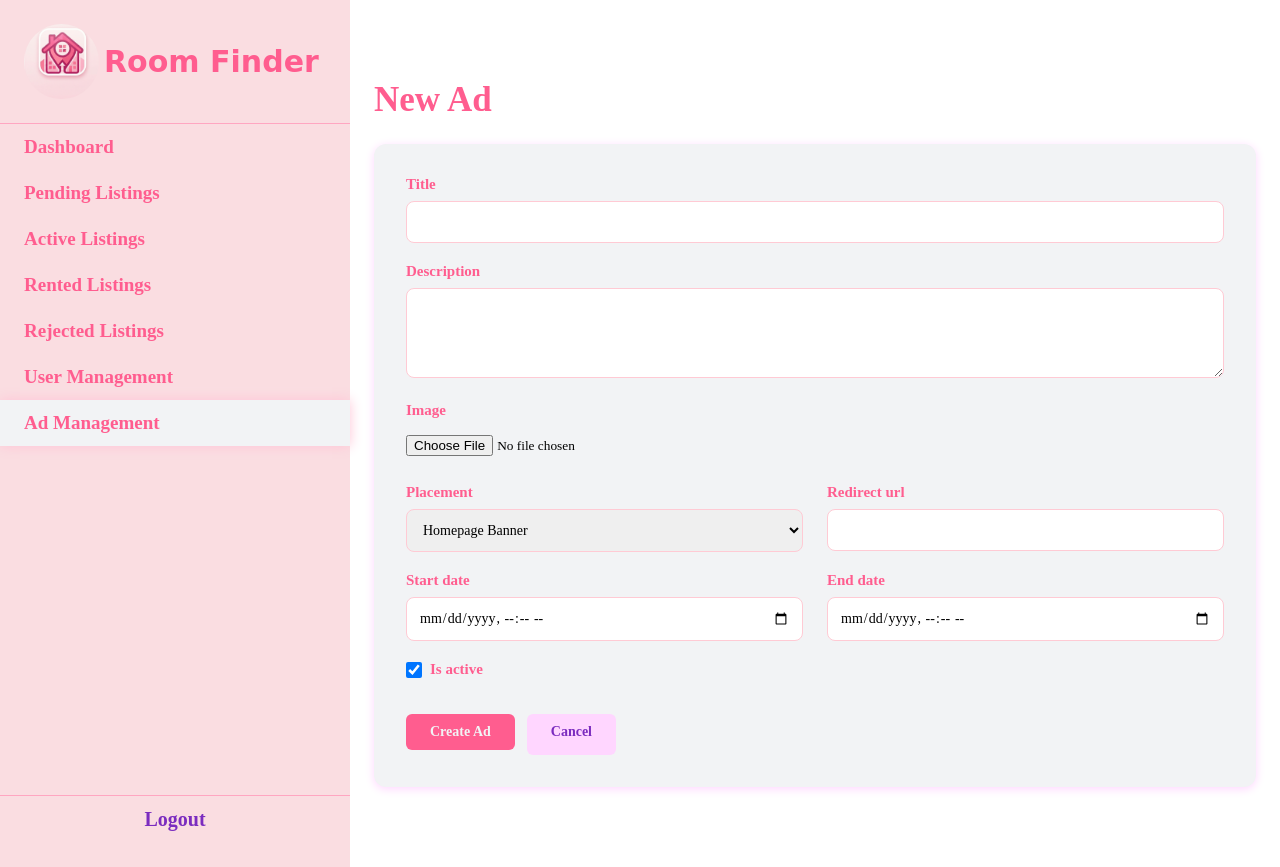
After one commit to janaki0068/Room-Finder, a Django app: page /adminpanel/ads/new/ in a window 1280 px wide. The commit adds this page. Run offline with Django 5.2, Linux system fonts and the light colour scheme; the visitor is signed in with stand-in values (Sample User, id 1); some web fonts are replaced.

Commit message:
ad management

```diff
--- /dev/null
+++ b/adminpanel/forms.py
@@ -0,0 +1,26 @@
+from django import forms
+from .models import Ad
+
+class AdForm(forms.ModelForm):
+    class Meta:
+        model = Ad
+        fields = ['title', 'description', 'image', 'redirect_url', 'placement', 'start_date', 'end_date', 'is_active']
+        widgets = {
+            "title": forms.TextInput(attrs={"class": "ad-input"}),
+            "description": forms.Textarea(attrs={"class": "ad-input", "rows": 4}),
+            "image": forms.ClearableFileInput(attrs={"class": "ad-input-file"}),
+            "redirect_url": forms.URLInput(attrs={"class": "ad-input"}),
+            "placement": forms.Select(attrs={"class": "ad-input"}),
+            "start_date": forms.DateTimeInput(attrs={"class": "ad-input", "type": "datetime-local"}),
+            "end_date": forms.DateTimeInput(attrs={"class": "ad-input", "type": "datetime-local"}),
+            "is_active": forms.CheckboxInput(attrs={"class": "ad-checkbox"}),
+        }
+
+    def clean(self):
+        cleaned = super().clean()
+        start = cleaned.get('start_date')
+        end = cleaned.get('end_date')
+
+        if start and end and end <= start:
+            raise forms.ValidationError("End date must be after start date.")
+        return cleaned
--- a/adminpanel/urls.py
+++ b/adminpanel/urls.py
@@ -16,4 +16,10 @@ urlpatterns = [
     path('users/delete/<int:user_id>/', views.delete_user, name='delete_user'),
 
     path('logout/', views.custom_logout, name='logout'),
+
+    path('ads/', views.ad_list, name='ad_list'),
+    path('ads/new/', views.ad_create, name='ad_create'),
+    path('ads/<int:ad_id>/edit/', views.ad_edit, name='ad_edit'),
+    path('ads/<int:ad_id>/toggle/', views.ad_toggle, name='ad_toggle'),
+    path('ads/<int:ad_id>/delete/', views.ad_delete, name='ad_delete'),
 ]
--- a/adminpanel/views.py
+++ b/adminpanel/views.py
@@ -3,6 +3,9 @@ from django.contrib.admin.views.decorators import staff_member_required
 from rooms.models import Room
 from django.contrib.auth.models import User
 from django.contrib.auth import logout
+from .models import Ad
+from .forms import AdForm
+from django.contrib import messages
 
 # Create your views here.
 
@@ -15,6 +18,7 @@ def admin_dashboard(request):
         "rented_count": Room.objects.filter(status="rented").count(),
         "rejected_count": Room.objects.filter(status="rejected").count(),
         "total_users": User.objects.count(),
+        "active_ads_count": Ad.objects.filter(is_active=True).count(),
     }
     return render(request, "adminpanel/dashboard.html", context)
 
@@ -95,3 +99,60 @@ def delete_user(request, user_id):
 def custom_logout(request):
     logout(request)
     return redirect('login')
+
+@staff_member_required
+def ad_list(request):
+    status_filter = request.GET.get('status', 'all')
+    ads = Ad.objects.all()
+
+    if status_filter != 'all':
+        ads = [ad for ad in ads if ad.status_label == status_filter]
+
+    return render(request, "adminpanel/ad_list.html", {
+        "ads": ads,
+        "status_filter": status_filter,
+    })
+
+@staff_member_required
+def ad_create(request):
+    if request.method == "POST":
+        form = AdForm(request.POST, request.FILES)
+        if form.is_valid():
+            form.save()
+            messages.success(request, "Ad created successfully.")
+            return redirect("ad_list")
+    else:
+        form = AdForm()
+    return render(request, "adminpanel/ad_form.html", {"form": form, "editing": False})
+
+
+@staff_member_required
+def ad_edit(request, ad_id):
+    ad = get_object_or_404(Ad, id=ad_id)
+    if request.method == "POST":
+        form = AdForm(request.POST, request.FILES, instance=ad)
+        if form.is_valid():
+            form.save()
+            messages.success(request, "Ad updated successfully.")
+            return redirect("ad_list")
+    else:
+        form = AdForm(instance=ad)
+    return render(request, "adminpanel/ad_form.html", {"form": form, "editing": True})
+
+
+@staff_member_required
+def ad_toggle(request, ad_id):
+    ad = get_object_or_404(Ad, id=ad_id)
+    if request.method == "POST":
+        ad.is_active = not ad.is_active
+        ad.save()
+    return redirect("ad_list")
+
+
+@staff_member_required
+def ad_delete(request, ad_id):
+    ad = get_object_or_404(Ad, id=ad_id)
+    if request.method == "POST":
+        ad.delete()
+        messages.success(request, "Ad deleted.")
+    return redirect("ad_list")
--- a/static/css/adminpanel.css
+++ b/static/css/adminpanel.css
@@ -1,4 +1,13 @@
 /* PENDING LIST, APPROVED LIST, REJECTED LIST */
+body {
+    padding-bottom: 0;
+}
+
+.admin-main {
+    flex: 1;
+    min-width: 0;
+    padding: 40px 0;
+}
 
 .admin-container{
     max-width: 1100px;
@@ -224,7 +243,7 @@
     text-decoration: none;
     color: var(--color-5);
     font-weight: 600;
-    font-size: 20px;
+    font-size: 19px;
     transition: background-color 0.2s;
 }
 
@@ -238,7 +257,7 @@
     text-decoration: none;
     color: var(--color-11);
     text-align: center;
-    font-size: 25px;
+    font-size: 20px;
     font-weight: 600;
     border-top: 1px solid var(--color-3);
 }
@@ -289,3 +308,146 @@
     font-size: 14px;
     font-weight: 600;
 }
+
+/* AD FORM */
+
+.admin-main {
+    flex: 1;
+    min-width: 0;
+    padding: 40px 0;
+}
+
+.ad-form-box {
+    background: var(--color-logo);
+    border-radius: 12px;
+    padding: 32px;
+    width: 100%;
+    max-width: 900px;
+    margin: 0 auto;
+    box-shadow: 0 2px 10px var(--color-12);
+    box-sizing: border-box;
+}
+
+.ad-form-grid {
+    display: grid;
+    grid-template-columns: 1fr 1fr;
+    gap: 20px 24px;
+    width: 100%;
+}
+
+.ad-form-grid > .full-width {
+    grid-column: 1 / -1;
+}
+
+.ad-form-grid label {
+    display: block;
+    font-size: 15px;
+    font-weight: 600;
+    color: var(--color-5);
+    margin-bottom: 8px;
+}
+
+.ad-input {
+    width: 100%;
+    padding: 12px;
+    border: 1px solid var(--color-8);
+    border-radius: 8px;
+    font-size: 14px;
+    box-sizing: border-box;
+    font-family: inherit;
+}
+
+.ad-input:focus {
+    outline: none;
+    box-shadow: 0 0 0 2px var(--color-1);
+}
+
+.ad-input-file {
+    width: 100%;
+    padding: 8px 0;
+}
+
+.ad-checkbox {
+    width: 16px;
+    height: 16px;
+}
+
+.ad-image-preview {
+    width: 100%;
+    max-width: 320px;
+    height: 160px;
+    object-fit: cover;
+    border-radius: 8px;
+    margin-bottom: 12px;
+    border: 1px solid var(--color-8);
+}
+
+.ad-form-actions {
+    grid-column: 1 / -1;
+    display: flex;
+    gap: 12px;
+    margin-top: 8px;
+}
+
+.ad-form-actions button,
+.ad-form-actions a {
+    border: none;
+    cursor: pointer;
+    padding: 10px 24px;
+    border-radius: 6px;
+    text-decoration: none;
+    font-weight: 600;
+    font-size: 14px;
+}
+
+.btn-cancel {
+    background-color: var(--color-12);
+    color: var(--color-11);
+    font-weight: 600;
+}
+
+@media (max-width: 900px) {
+    .ad-form-grid {
+        grid-template-columns: 1fr;
+    }
+    .admin-layout {
+        flex-direction: column;
+    }
+
+    .admin-sidebar {
+        width: 100%;
+        min-height: auto;
+        position: relative;
+        top: auto;
+    }
+
+    .sidebar-nav {
+        flex-direction: row;
+        flex-wrap: wrap;
+    }
+
+    .sidebar-nav a {
+        padding: 10px 16px;
+        font-size: 16px;
+    }
+
+    .admin-main {
+        width: 100%;
+        padding: 24px 16px;
+    }
+
+    .admin-container {
+        padding: 0;
+        margin: 0;
+    }
+}
+
+@media (max-width: 600px) {
+    .ad-form-box {
+        padding: 20px;
+    }
+
+    .stats-grid {
+        grid-template-columns: 1fr;
+    }
+}
--- a/static/css/tenant_dashboard.css
+++ b/static/css/tenant_dashboard.css
@@ -71,6 +71,9 @@
     margin-bottom: 14px;
 }
 
+.sidebar {
+    margin-top: 24px;
+}
 
 .sidebar-nav {
     background: var(--color-9);
--- /dev/null
+++ b/templates/adminpanel/ad_form.html
@@ -0,0 +1,113 @@
+{% extends "adminpanel/admin_base.html" %}
+{% load static %}
+
+{% block admin_content %}
+
+<div class="admin-container">
+  <div class="admin-header">
+    <h1>{% if editing %}Edit Ad{% else %}New Ad{% endif %}</h1>
+  </div>
+
+  <div class="ad-form-box">
+    <form method="post" enctype="multipart/form-data">
+      {% csrf_token %}
+      <div class="ad-form-grid">
+        <div class="full-width">
+          <label for="{{ form.title.id_for_label }}"
+            >{{ form.title.label }}</label
+          >
+          {{ form.title }} {% if form.title.errors %}
+          <p style="color: var(--color-10); font-size: 13px">
+            {{ form.title.errors|join:", " }}
+          </p>
+          {% endif %}
+        </div>
+
+        <div class="full-width">
+          <label for="{{ form.description.id_for_label }}"
+            >{{ form.description.label }}</label
+          >
+          {{ form.description }} {% if form.description.errors %}
+          <p style="color: var(--color-10); font-size: 13px">
+            {{ form.description.errors|join:", " }}
+          </p>
+          {% endif %}
+        </div>
+
+        <div class="full-width">
+          {% if editing and ad.image %}
+          <img
+            src="{{ ad.image.url }}"
+            alt="{{ ad.title }}"
+            class="ad-image-preview"
+          />
+          {% endif %}
+          <label for="{{ form.image.id_for_label }}"
+            >{{ form.image.label }}</label
+          >
+          {{ form.image }} {% if form.image.errors %}
+          <p style="color: var(--color-10); font-size: 13px">
+            {{ form.image.errors|join:", " }}
+          </p>
+          {% endif %}
+        </div>
+
+        <div>
+          <label for="{{ form.placement.id_for_label }}"
+            >{{ form.placement.label }}</label
+          >
+          {{ form.placement }}
+        </div>
+
+        <div>
+          <label for="{{ form.redirect_url.id_for_label }}"
+            >{{ form.redirect_url.label }}</label
+          >
+          {{ form.redirect_url }}
+        </div>
+
+        <div>
+          <label for="{{ form.start_date.id_for_label }}"
+            >{{ form.start_date.label }}</label
+          >
+          {{ form.start_date }} {% if form.start_date.errors %}
+          <p style="color: var(--color-10); font-size: 13px">
+            {{ form.start_date.errors|join:", " }}
+          </p>
+          {% endif %}
+        </div>
+
+        <div>
+          <label for="{{ form.end_date.id_for_label }}"
+            >{{ form.end_date.label }}</label
+          >
+          {{ form.end_date }} {% if form.end_date.errors %}
+          <p style="color: var(--color-10); font-size: 13px">
+            {{ form.end_date.errors|join:", " }}
+          </p>
+          {% endif %}
+        </div>
+
+        <div class="full-width">
+          <label style="display: inline-flex; align-items: center; gap: 8px">
+            {{ form.is_active }} {{ form.is_active.label }}
+          </label>
+        </div>
+
+        {% if form.non_field_errors %}
+        <p class="full-width" style="color: var(--color-10); font-size: 14px">
+          {{ form.non_field_errors|join:", " }}
+        </p>
+        {% endif %}
+
+        <div class="ad-form-actions">
+          <button type="submit" class="btn-approve">
+            {% if editing %}Save Changes{% else %}Create Ad{% endif %}
+          </button>
+          <a href="{% url 'ad_list' %}" class="btn-cancel">Cancel</a>
+        </div>
+      </div>
+    </form>
+  </div>
+</div>
+{% endblock admin_content %}
--- a/templates/adminpanel/admin_base.html
+++ b/templates/adminpanel/admin_base.html
@@ -31,11 +31,22 @@
       <a href="{% url 'rented_listings' %}" class="{% if request.resolver_match.url_name == 'rented_listings' %}active{% endif %}">Rented Listings</a>
       <a href="{% url 'rejected_listings' %}" class="{% if request.resolver_match.url_name == 'rejected_listings' %}active{% endif %}">Rejected Listings</a>
       <a href="{% url 'user_management' %}" class="{% if request.resolver_match.url_name == 'user_management' %}active{% endif %}">User Management</a>
+      <a href="{% url 'ad_list' %}" class="{% if request.resolver_match.url_name == 'ad_list' or request.resolver_match.url_name == 'ad_create' or request.resolver_match.url_name == 'ad_edit' %}active{% endif %}">Ad Management</a>
     </nav>
 
     <a href="{% url 'logout' %}" class="sidebar-logout">Logout</a>
   </aside>
 
-  <main class="admin-main">{% block admin_content %}{% endblock %}</main>
+  <main class="admin-main">
+    {% if messages %}
+      <div class="admin-messages">
+        {% for message in messages %}
+          <div class="admin-message admin-message-{{ message.tags }}">
+            {{ message }}
+          </div>
+        {% endfor %}
+      </div>
+    {% endif %}
+    {% block admin_content %}{% endblock %}</main>
 </div>
 {% endblock %}
--- a/templates/adminpanel/dashboard.html
+++ b/templates/adminpanel/dashboard.html
@@ -41,6 +41,11 @@
       <span class="stat-number">{{ total_users }}</span>
       <span class="stat-label">Total Users</span>
     </a>
+
+    <a href="{% url 'ad_list' %}" class="stat-card">
+      <span class="stat-number">{{ active_ads_count }}</span>
+      <span class="stat-label">Active Ads</span>
+    </a>
   </div>
 </div>
 {% endblock admin_content %}
```
Also changed, not shown: other parts of static/css/adminpanel.css (+20 -10 lines), adminpanel/models.py (+40 -0 lines), templates/adminpanel/ad_list.html (added, +64 -0 lines), templates/troom_details.html (+17 -0 lines), adminpanel/migrations/0001_initial.py (added), adminpanel/migrations/0002_ad_description.py (added).
